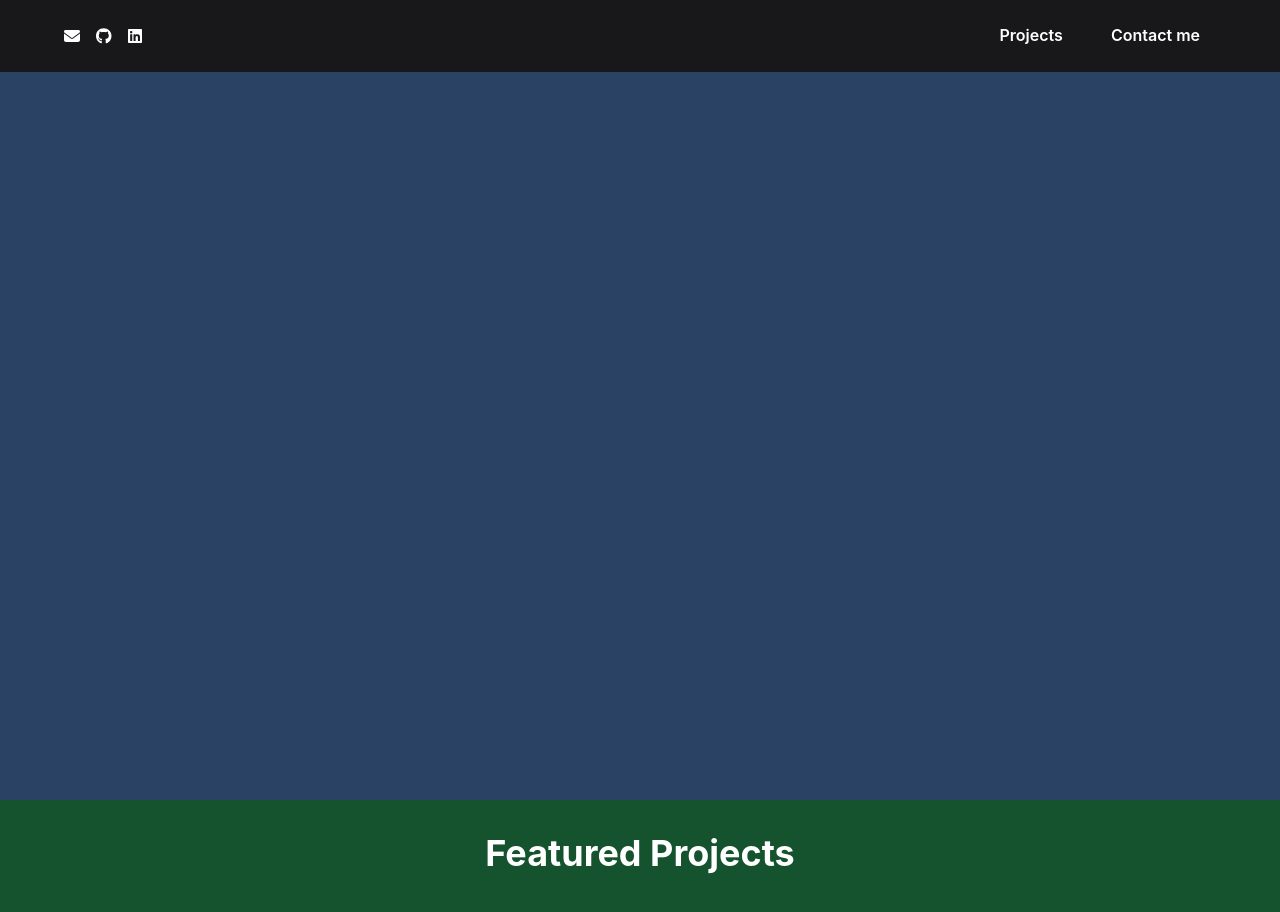
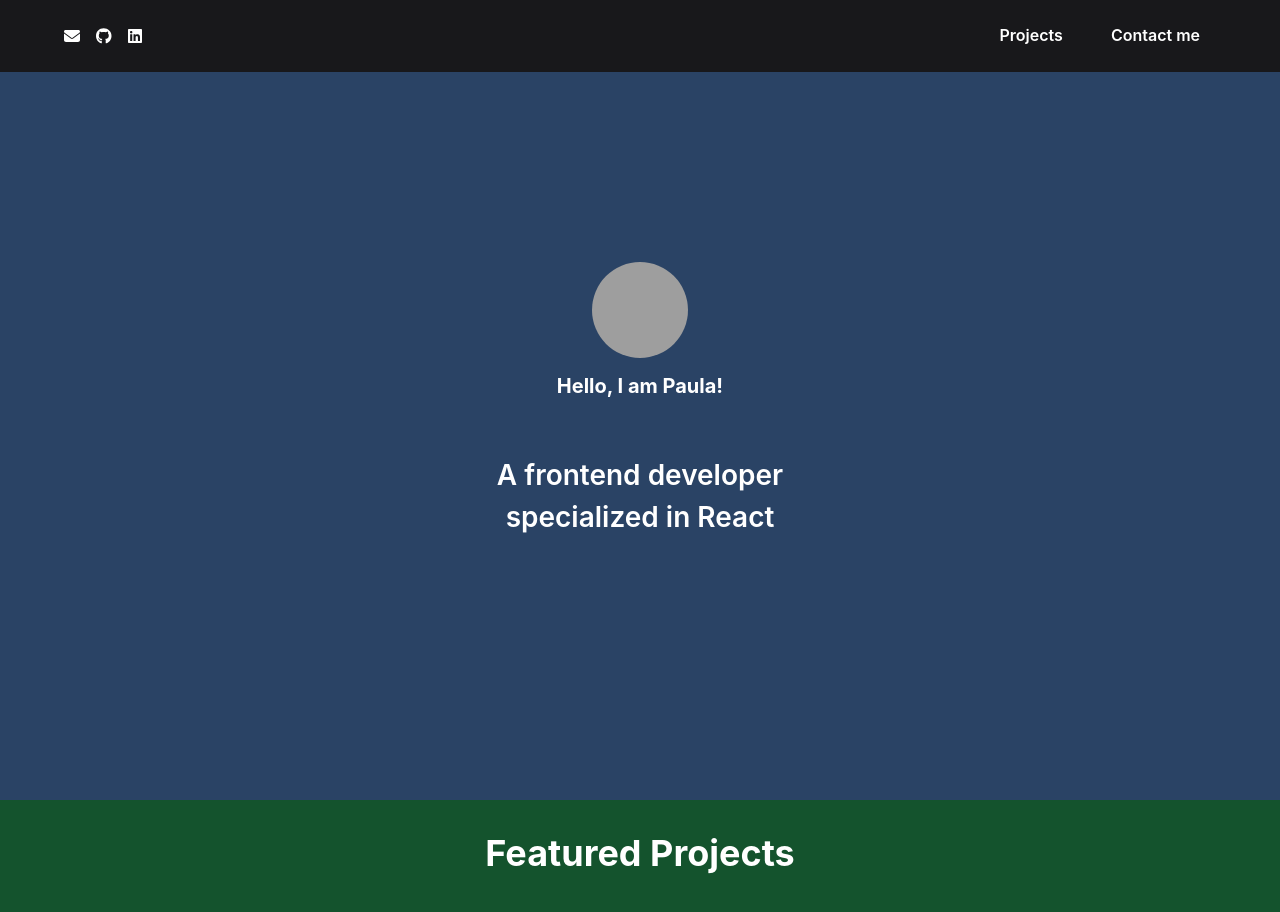
Before and after one commit to psanchezp31/portfolio-coursera, a React (Create React App) app: page / in a window 1280 px wide. Shown: the top 912 px of the page. Built offline with nearby package versions, Linux system fonts and the light colour scheme; grey boxes are pictures that could not be loaded.

Commit message:
feat(landing): add elements to get functional landing

```diff
--- a/src/components/LandingSection.js
+++ b/src/components/LandingSection.js
@@ -1,13 +1,11 @@
 import React from "react";
-import { Avatar, Heading, VStack } from "@chakra-ui/react";
+import { Avatar, Heading, VStack, Text, Box } from "@chakra-ui/react";
 import FullScreenSection from "./FullScreenSection";
 
-const greeting = "Hello, I am Pete!";
+const greeting = "Hello, I am Paula!";
 const bio1 = "A frontend developer";
-const bio2 = "specialised in React";
+const bio2 = "specialized in React";
 
-// Implement the UI for the LandingSection component according to the instructions.
-// Use a combination of Avatar, Heading and VStack components.
 const LandingSection = () => (
   <FullScreenSection
     justifyContent="center"
@@ -15,7 +13,38 @@ const LandingSection = () => (
     isDarkBackground
     backgroundColor="#2A4365"
   >
-
+    <VStack spacing={{ base: 2, lg: 6 }} align="center">
+      <Box
+        display="flex"
+        justifyContent="center"
+        alignItems="center"
+        flexDirection="column"
+        gap="4"
+        mb="8"
+      >
+        <Avatar
+          name="Paula Sanchez"
+          src="https://raw.githubusercontent.com/psanchezp31/hosted-assets/refs/heads/main/PXL_20240926_205345829.jpg"
+          size="xl"
+        />
+        <Heading as="h1" size="md">
+          {greeting}
+        </Heading>
+      </Box>
+      <Box
+        display="flex"
+        justifyContent="center"
+        alignItems="center"
+        flexDirection="column"
+      >
+        <Text fontSize="28px" fontWeight="semibold">
+          {bio1}
+        </Text>
+        <Text fontSize="28px" fontWeight="semibold">
+          {bio2}
+        </Text>
+      </Box>
+    </VStack>
   </FullScreenSection>
 );
 
```
